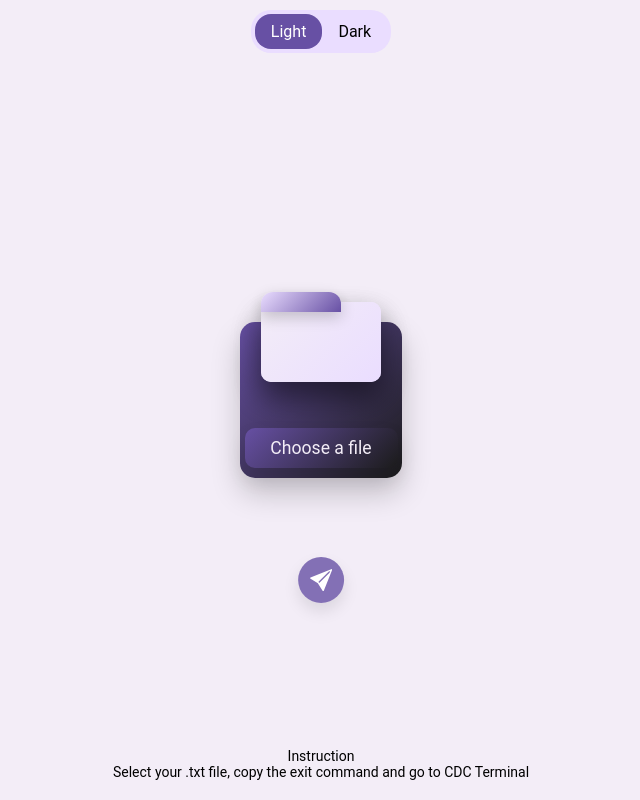
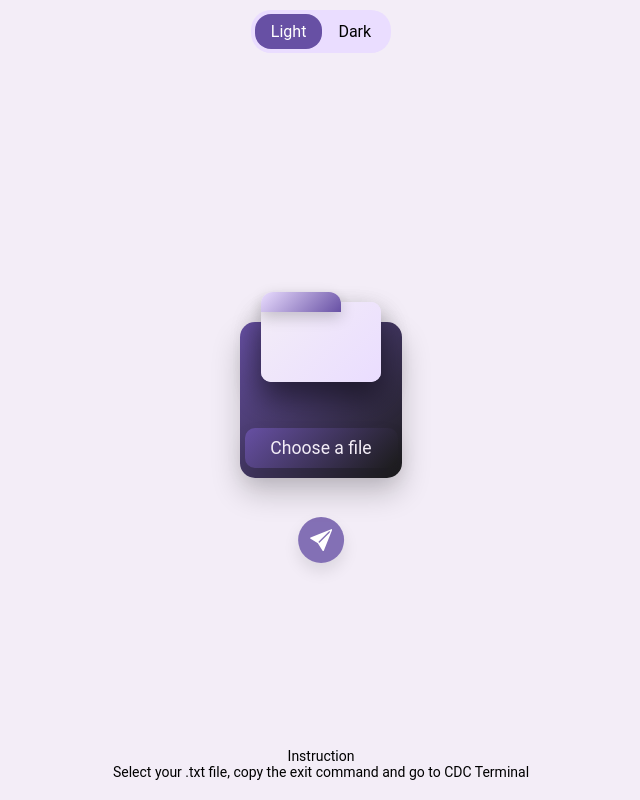
Before and after one commit to SODAVK/BUD, a plain HTML site: page index.html in a window 1280 px wide. Shown: the whole page, without its empty margins (319-959 px from the left). Drawn offline with Linux system fonts and the light colour scheme.

Commit message:
Update index.html

```diff
--- a/index.html
+++ b/index.html
@@ -375,7 +375,7 @@
         .tooltip-container {
             background-color: rgba(103, 80, 164, 0.8); /* Фиолетовый цвет с прозрачностью 0.5 */
             position: absolute;
-            top: 70%;
+            top: 65%;
             left: 50%;
             transform: translate(-50%, -50%);
             cursor: pointer;
```
